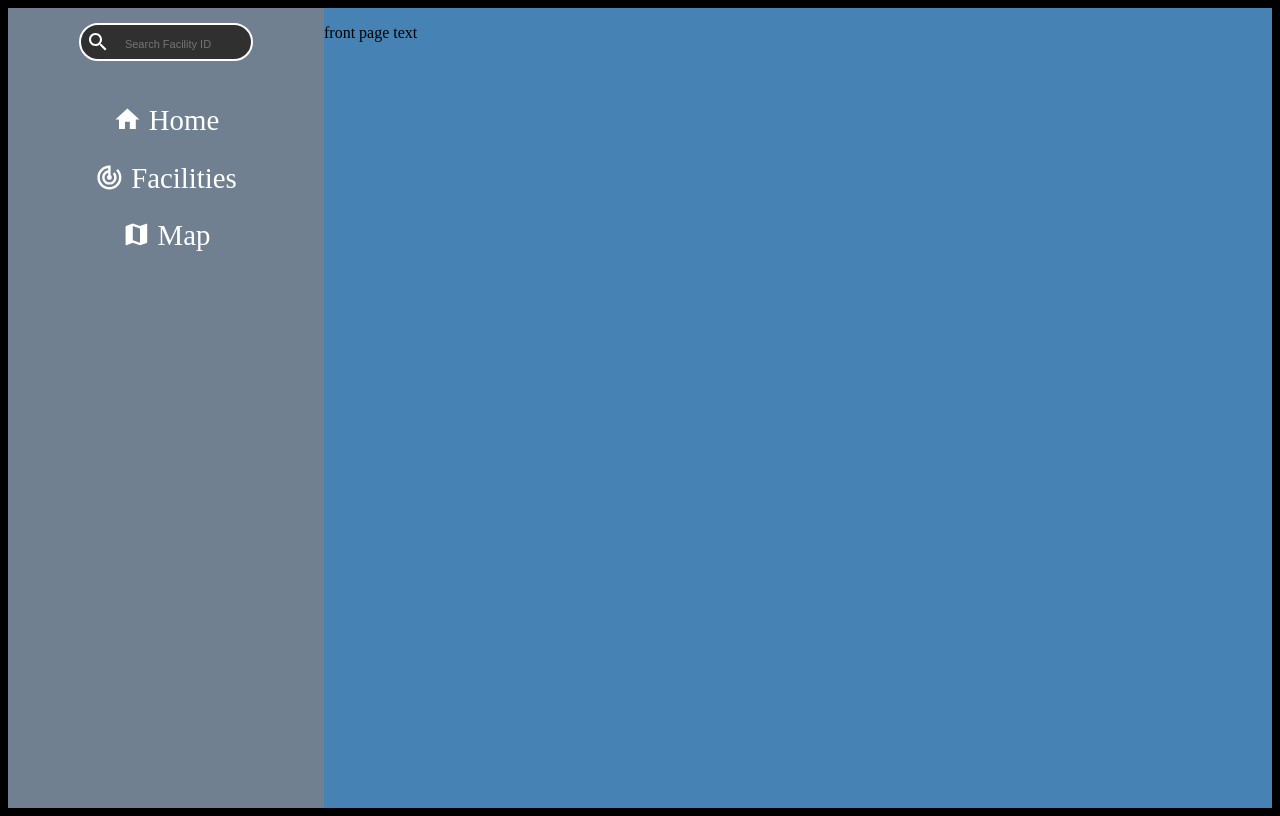
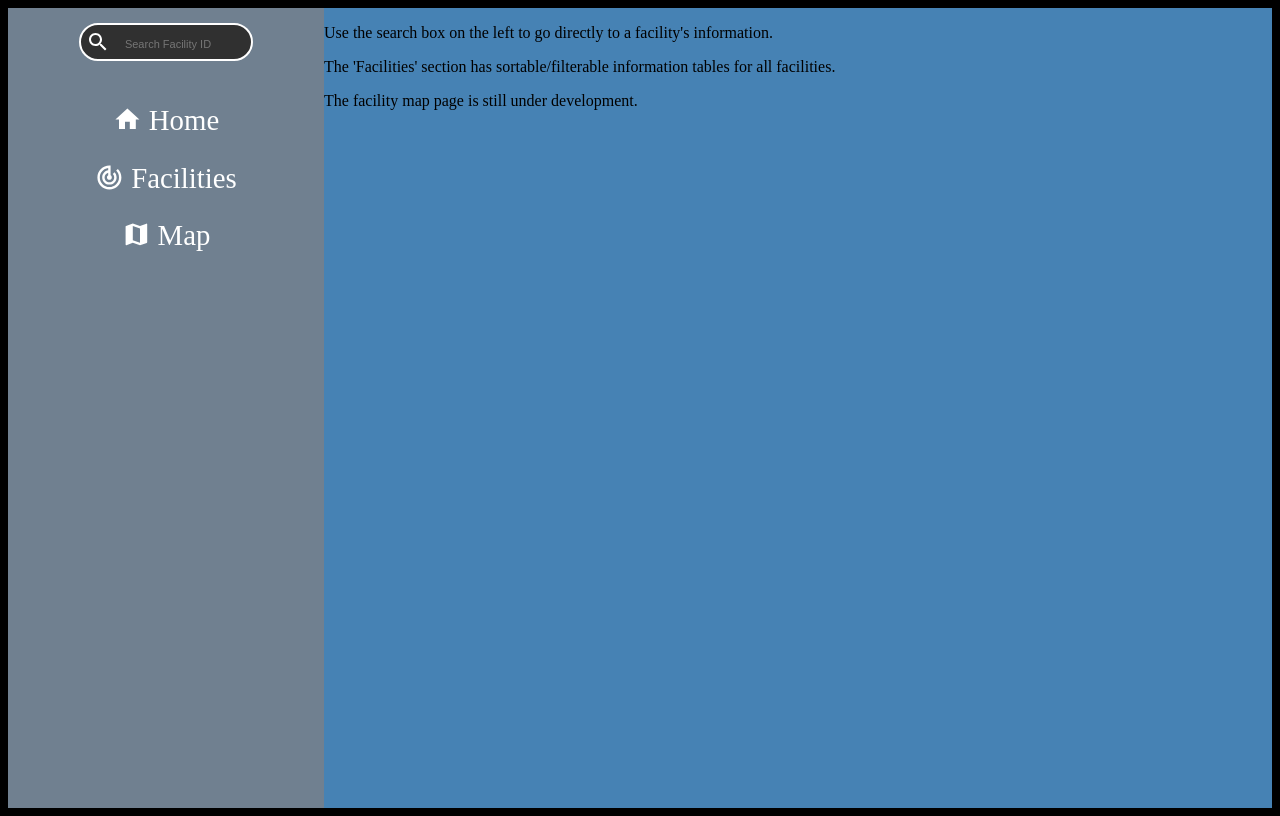
Before and after one commit to mj0730/next-fac-info, a Next.js app: page / in a window 1280 px wide. Built offline with nearby package versions, Linux system fonts and the light colour scheme.

Commit message:
added proptypes to faciliy info components

```diff
--- a/components/DetailsInformation.jsx
+++ b/components/DetailsInformation.jsx
@@ -1,6 +1,7 @@
 import React from 'react';
+import PropTypes from 'prop-types';
 
-const DetailsInformation = props => (
+const DetailsInformation = ({currentFacInfo}) => (
   <section id="fac-Information">
 
     <p>This is the info section</p>
@@ -9,3 +10,7 @@ const DetailsInformation = props => (
 )
 
 export default DetailsInformation;
+
+DetailsInformation.PropTypes = {
+  currentFacInfo: PropTypes.object.isRequired
+}
--- a/components/DetailsPay.jsx
+++ b/components/DetailsPay.jsx
@@ -1,4 +1,5 @@
 import React from 'react';
+import PropTypes from 'prop-types';
 
 const DetailsPay = ({ currentFacPay }) => {
   const pay = currentFacPay;
@@ -36,3 +37,7 @@ const DetailsPay = ({ currentFacPay }) => {
 }
 
 export default DetailsPay;
+
+DetailsPay.propTypes = {
+  currentFacPay: PropTypes.object.isRequired
+}
--- a/components/DetailsStaffing.jsx
+++ b/components/DetailsStaffing.jsx
@@ -2,7 +2,7 @@ import React from 'react';
 
 const DetailsStaffing = props => (
   <section id='fac-staffing'>
-    <p>This is the staffing section</p>
+    <p>This is the staffing section. It is currently being developed</p>
 
   </section>
 
--- a/components/FacilityPage.jsx
+++ b/components/FacilityPage.jsx
@@ -1,3 +1,4 @@
+import PropTypes from 'prop-types';
 import Head from 'next/head';
 import DetailsPay from './DetailsPay';
 import DetailsStaffing from './DetailsStaffing';
@@ -20,7 +21,7 @@ const FacilityPage = ({currentFacPay, currentFacInfo, currentFacLocality}) => {
       </header>
 
       <main>
-        <DetailsInformation />
+        <DetailsInformation currentFacInfo = {currentFacInfo} />
         <DetailsPay currentFacPay = {currentFacPay} />
 
         <h2>Locality</h2>
@@ -33,3 +34,9 @@ const FacilityPage = ({currentFacPay, currentFacInfo, currentFacLocality}) => {
 }
 
 export default FacilityPage
+
+FacilityPage.propTypes = {
+  currentFacInfo: PropTypes.object.isRequired,
+  currentFacLocality: PropTypes.array.isRequired,
+  currentFacPay: PropTypes.object.isRequired
+};
--- a/components/FrontPage.jsx
+++ b/components/FrontPage.jsx
@@ -9,7 +9,9 @@ const FrontPage = () => {
         <title>pointSixtyFive - Facility Information</title>
       </Head>
 
-      <p>front page text</p>
+      <p>Use the search box on the left to go directly to a facility's information.</p>
+      <p>The 'Facilities' section has sortable/filterable information tables for all facilities.</p>
+      <p>The facility map page is still under development.</p>
     </main>
   )
 }
--- a/components/PageLinks.jsx
+++ b/components/PageLinks.jsx
@@ -6,7 +6,7 @@ import HomeIcon from '@material-ui/icons/Home';
 import TrackChangesIcon from '@material-ui/icons/TrackChanges';
 import MapIcon from '@material-ui/icons/Map';
 
-const PageLinks = (props) => {
+const PageLinks = () => {
   const [FacId, storeFacId, displayFrontPage, setDisplayFrontPage] = useContext(FacIdContext);
 
   const handleClick = () => {
```
